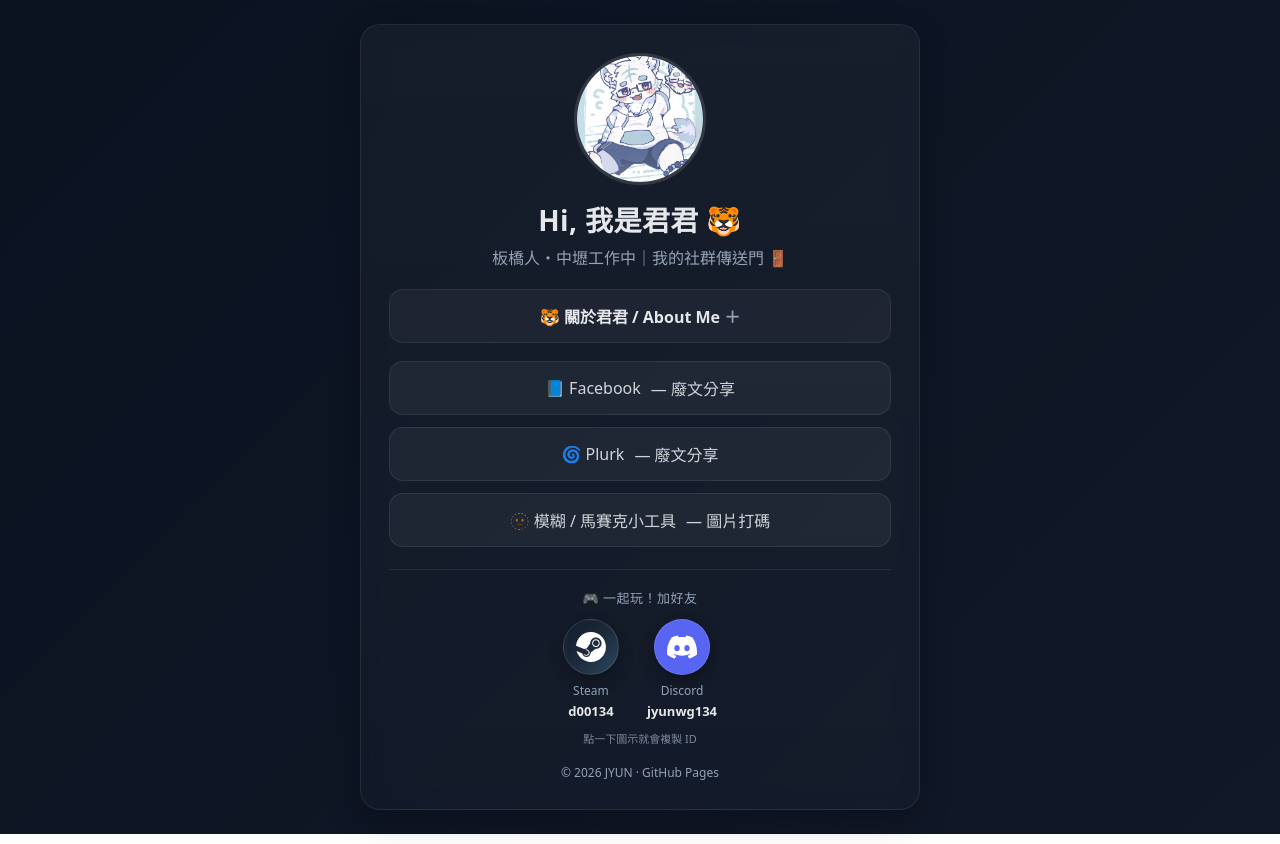
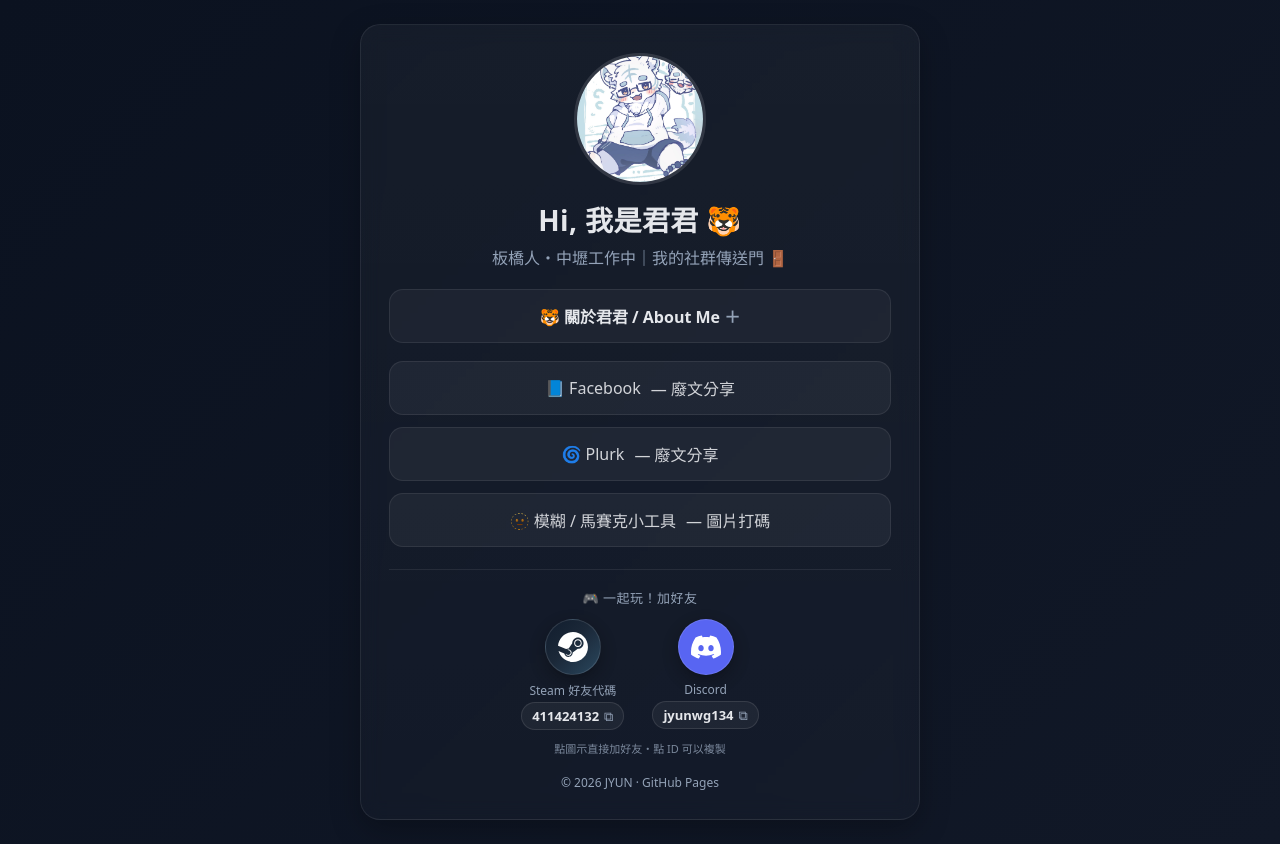
Before and after one commit to JYUnWG/JYUnWG.github.io, a plain HTML site: page index.html in a window 1280 px wide. Drawn offline with Linux system fonts and the light colour scheme.

Commit message:
Link Steam/Discord icons to profiles; show Steam friend code instead of login name
Co-Authored-By: Claude Opus 5.5 <noreply@anthropic.com>
Claude-Session: https://claude.ai/code/session_01RLccyHVUCMQwD8QGyHWhpm

```diff
--- a/index.html
+++ b/index.html
@@ -239,6 +239,7 @@
     .friend-row {
       display: flex;
       justify-content: center;
+      align-items: flex-start;
       gap: 28px;
     }
 
@@ -246,15 +247,8 @@
       display: flex;
       flex-direction: column;
       align-items: center;
-      gap: 7px;
-
-      padding: 0;
-      background: none;
-      border: 0;
+      gap: 6px;
       color: var(--text);
-      font: inherit;
-      cursor: pointer;
-      -webkit-tap-highlight-color: transparent;
     }
 
     .friend .logo {
@@ -293,9 +287,33 @@
     }
 
     .friend .id {
+      display: inline-flex;
+      align-items: center;
+      gap: 5px;
+      margin-top: -3px;
+      padding: 4px 10px;
+
+      border-radius: 999px;
+      border: 1px solid rgba(255, 255, 255, .1);
+      background: rgba(255, 255, 255, .05);
+      color: var(--text);
+
+      font: inherit;
       font-size: 13px;
       font-weight: 700;
-      margin-top: -4px;
+      cursor: pointer;
+      -webkit-tap-highlight-color: transparent;
+      transition: background .2s, border-color .2s;
+    }
+
+    .friend .id:hover {
+      background: rgba(255, 255, 255, .1);
+      border-color: rgba(255, 255, 255, .2);
+    }
+
+    .friend .copy-ico {
+      font-weight: 400;
+      color: var(--muted);
     }
 
     .copy-hint {
@@ -470,7 +488,7 @@
 
             <li>
               💬 <strong>Steam / Discord：</strong>
-              見最下方，點圖示就能複製 ID
+              見最下方，點圖示就能加好友
             </li>
 
           </ul>
@@ -518,7 +536,7 @@
 
 
       <!-- ================================
-           加好友：點一下複製 ID
+           加好友：點圖示開啟個人檔案，點 ID 複製
            ================================ -->
 
       <section class="friends">
@@ -527,25 +545,25 @@
 
         <div class="friend-row">
 
-          <button class="friend steam" type="button" data-copy="d00134" data-label="Steam" aria-label="複製 Steam ID d00134">
-            <span class="logo">
+          <div class="friend steam">
+            <a class="logo" href="https://steamcommunity.com/profiles/76561198371689860" target="_blank" rel="noopener" aria-label="開啟 Steam 個人檔案加好友">
               <svg viewBox="0 0 24 24" aria-hidden="true"><path d="M11.979 0C5.678 0 .511 4.86.022 11.037l6.432 2.658c.545-.371 1.203-.59 1.912-.59.063 0 .125.004.188.006l2.861-4.142V8.91c0-2.495 2.028-4.524 4.524-4.524 2.494 0 4.524 2.031 4.524 4.527s-2.03 4.525-4.524 4.525h-.105l-4.076 2.911c0 .052.004.105.004.159 0 1.875-1.515 3.396-3.39 3.396-1.635 0-3.016-1.173-3.331-2.727L.436 15.27C1.862 20.307 6.486 24 11.979 24c6.627 0 11.999-5.373 11.999-12S18.605 0 11.979 0zM7.54 18.21l-1.473-.61c.262.543.714.999 1.314 1.25 1.297.539 2.793-.076 3.332-1.375.263-.63.264-1.319.005-1.949s-.75-1.121-1.377-1.383c-.624-.26-1.29-.249-1.878-.03l1.523.63c.956.4 1.409 1.5 1.009 2.455-.397.957-1.497 1.41-2.454 1.012H7.54zm11.415-9.303c0-1.662-1.353-3.015-3.015-3.015-1.665 0-3.015 1.353-3.015 3.015 0 1.665 1.35 3.015 3.015 3.015 1.663 0 3.015-1.35 3.015-3.015zm-5.273-.005c0-1.252 1.013-2.266 2.265-2.266 1.249 0 2.266 1.014 2.266 2.266 0 1.251-1.017 2.265-2.266 2.265-1.253 0-2.265-1.014-2.265-2.265z"/></svg>
-            </span>
-            <span class="name">Steam</span>
-            <span class="id">d00134</span>
-          </button>
+            </a>
+            <span class="name">Steam 好友代碼</span>
+            <button class="id" type="button" data-copy="411424132" data-label="Steam 好友代碼" aria-label="複製 Steam 好友代碼 411424132">411424132 <span class="copy-ico" aria-hidden="true">⧉</span></button>
+          </div>
 
-          <button class="friend discord" type="button" data-copy="jyunwg134" data-label="Discord" aria-label="複製 Discord ID jyunwg134">
-            <span class="logo">
+          <div class="friend discord">
+            <a class="logo" href="https://discord.com/users/1365516962880290856" target="_blank" rel="noopener" aria-label="開啟 Discord 個人檔案加好友">
               <svg viewBox="0 0 24 24" aria-hidden="true"><path d="M20.317 4.3698a19.7913 19.7913 0 00-4.8851-1.5152.0741.0741 0 00-.0785.0371c-.211.3753-.4447.8648-.6083 1.2495-1.8447-.2762-3.68-.2762-5.4868 0-.1636-.3933-.4058-.8742-.6177-1.2495a.077.077 0 00-.0785-.037 19.7363 19.7363 0 00-4.8852 1.515.0699.0699 0 00-.0321.0277C.5334 9.0458-.319 13.5799.0992 18.0578a.0824.0824 0 00.0312.0561c2.0528 1.5076 4.0413 2.4228 5.9929 3.0294a.0777.0777 0 00.0842-.0276c.4616-.6304.8731-1.2952 1.226-1.9942a.076.076 0 00-.0416-.1057c-.6528-.2476-1.2743-.5495-1.8722-.8923a.077.077 0 01-.0076-.1277c.1258-.0943.2517-.1923.3718-.2914a.0743.0743 0 01.0776-.0105c3.9278 1.7933 8.18 1.7933 12.0614 0a.0739.0739 0 01.0785.0095c.1202.099.246.1981.3728.2924a.077.077 0 01-.0066.1276 12.2986 12.2986 0 01-1.873.8914.0766.0766 0 00-.0407.1067c.3604.698.7719 1.3628 1.225 1.9932a.076.076 0 00.0842.0286c1.961-.6067 3.9495-1.5219 6.0023-3.0294a.077.077 0 00.0313-.0552c.5004-5.177-.8382-9.6739-3.5485-13.6604a.061.061 0 00-.0312-.0286zM8.02 15.3312c-1.1825 0-2.1569-1.0857-2.1569-2.419 0-1.3332.9555-2.4189 2.157-2.4189 1.2108 0 2.1757 1.0952 2.1568 2.419 0 1.3332-.9555 2.4189-2.1569 2.4189zm7.9748 0c-1.1825 0-2.1569-1.0857-2.1569-2.419 0-1.3332.9554-2.4189 2.1569-2.4189 1.2108 0 2.1757 1.0952 2.1568 2.419 0 1.3332-.946 2.4189-2.1568 2.4189Z"/></svg>
-            </span>
+            </a>
             <span class="name">Discord</span>
-            <span class="id">jyunwg134</span>
-          </button>
+            <button class="id" type="button" data-copy="jyunwg134" data-label="Discord 使用者名稱" aria-label="複製 Discord 使用者名稱 jyunwg134">jyunwg134 <span class="copy-ico" aria-hidden="true">⧉</span></button>
+          </div>
 
         </div>
 
-        <p class="copy-hint">點一下圖示就會複製 ID</p>
+        <p class="copy-hint">點圖示直接加好友・點 ID 可以複製</p>
 
       </section>
 
@@ -566,7 +584,7 @@
     document.getElementById("y").textContent =
       new Date().getFullYear();
 
-    // 點 Steam / Discord 圖示 → 複製 ID
+    // 點 Steam / Discord 的 ID → 複製
     const toastEl = document.getElementById("toast");
 
     function toast(msg) {
@@ -601,8 +619,8 @@
         const id = btn.dataset.copy;
         const label = btn.dataset.label;
         copyText(id)
-          .then(() => toast(`已複製 ${label} ID：${id}`))
-          .catch(() => toast(`${label} ID：${id}`));
+          .then(() => toast(`已複製 ${label}：${id}`))
+          .catch(() => toast(`${label}：${id}`));
       });
     });
   </script>
```
